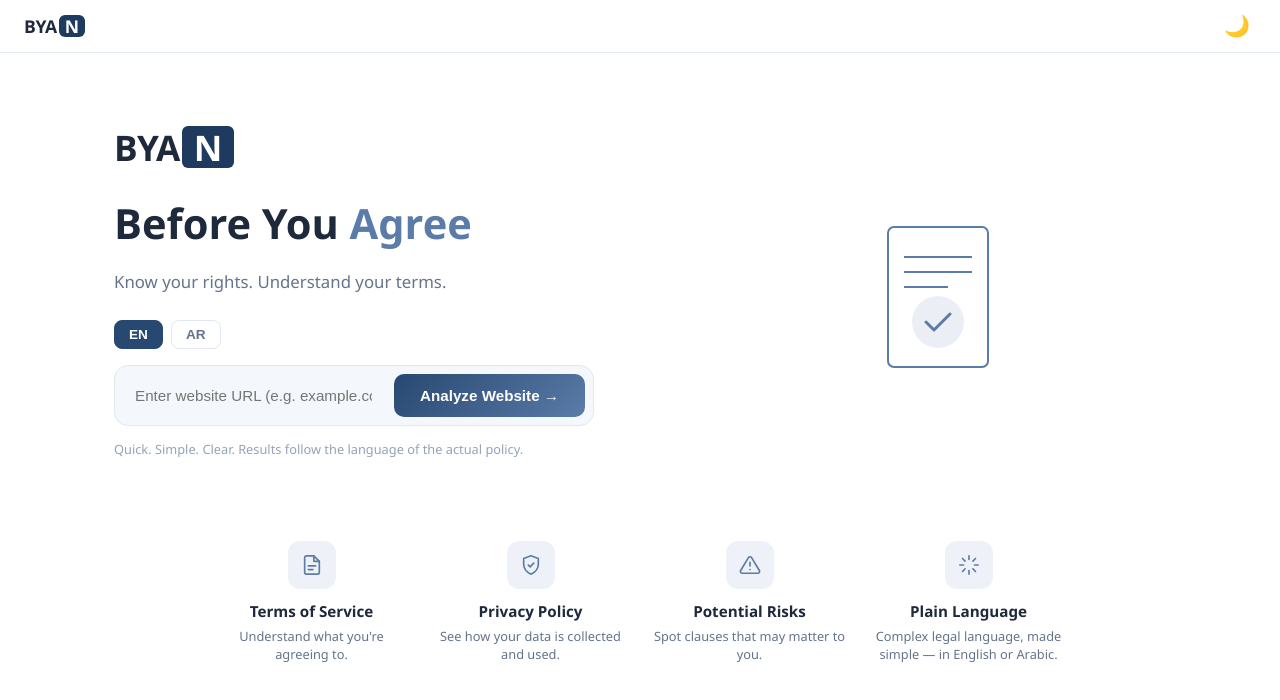
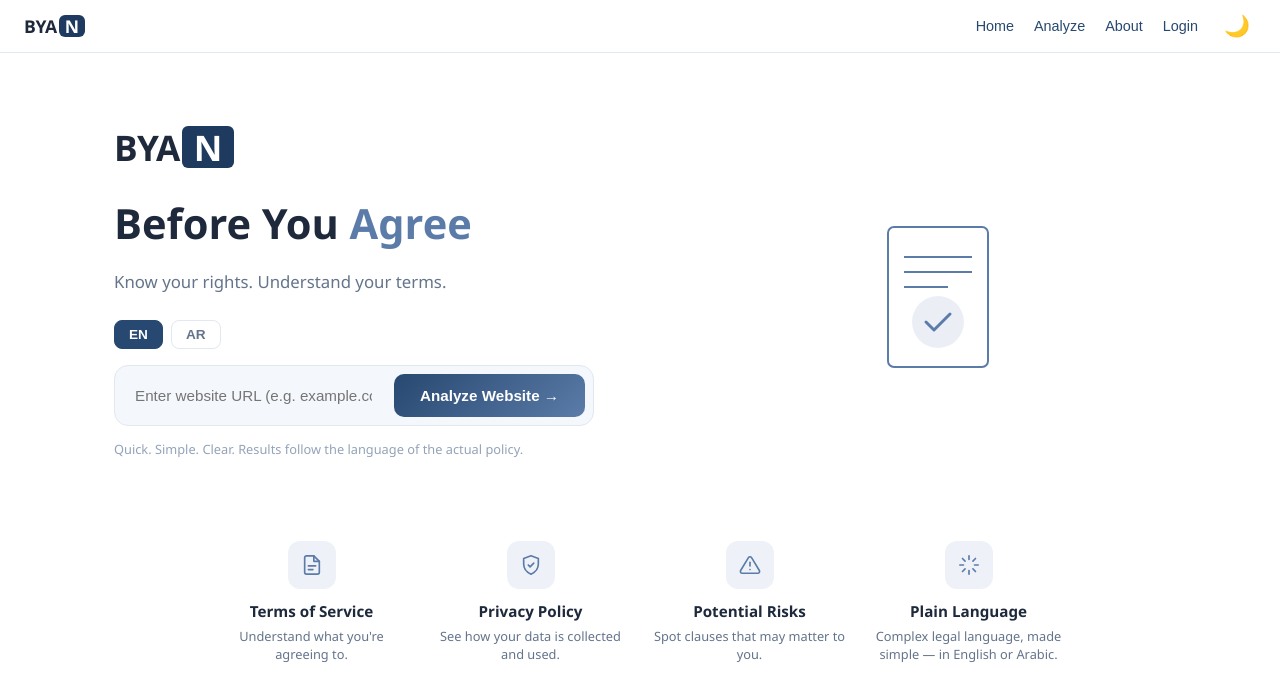
Before and after one commit to ShahadAlrashoud/privacy-check-Graduation-Project, a Next.js app: page / in a window 1280 px wide. Shown: the top 700 px of the page. Built offline with nearby package versions, Linux system fonts and the light colour scheme.

Commit message:
footer and header

```diff
--- a/src/app/components/Header.tsx
+++ b/src/app/components/Header.tsx
@@ -1,14 +1,21 @@
 "use client";
 
+import Link from "next/link";
 import { useTheme } from "../providers";
 import BYANLogo from "./BYANLogo";
-
 
 export default function Header() {
     const { isDark, toggleTheme } = (() => {
         const t = useTheme();
         return { isDark: t.theme === "dark", toggleTheme: t.toggleTheme };
     })();
+
+    const linkStyle = {
+        color: isDark ? "#dbe4f0" : "#274870",
+        textDecoration: "none",
+        fontSize: "0.9rem",
+        fontWeight: 500
+    };
 
     return (
         <div
@@ -21,6 +28,12 @@ export default function Header() {
             }}
         >
             <BYANLogo isDark={isDark} size="sm" rotate={false} />
+
+            <nav style={{ display: "flex", alignItems: "center", gap: 20 }}>
+                <Link href="/" style={linkStyle}>Home</Link>
+                <Link href="/analyze" style={linkStyle}>Analyze</Link>
+                <Link href="/about" style={linkStyle}>About</Link>
+                <Link href="/login" style={linkStyle}>Login</Link>
 
                 <button
                     onClick={toggleTheme}
@@ -35,6 +48,7 @@ export default function Header() {
                 >
                     {isDark ? "☀️" : "🌙"}
                 </button>
+            </nav>
         </div>
     );
 }
--- a/tsconfig.json
+++ b/tsconfig.json
@@ -29,6 +29,6 @@
     ".next/types/**/*.ts",
     ".next/dev/types/**/*.ts",
     "**/*.mts"
-  ],
+, "src/app/components/footer.tsx"  ],
   "exclude": ["node_modules"]
 }
```
Also changed, not shown: src/app/components/Footer.tsx (added, +35 -0 lines). Lines whose indentation alone changed are shown as unchanged.
